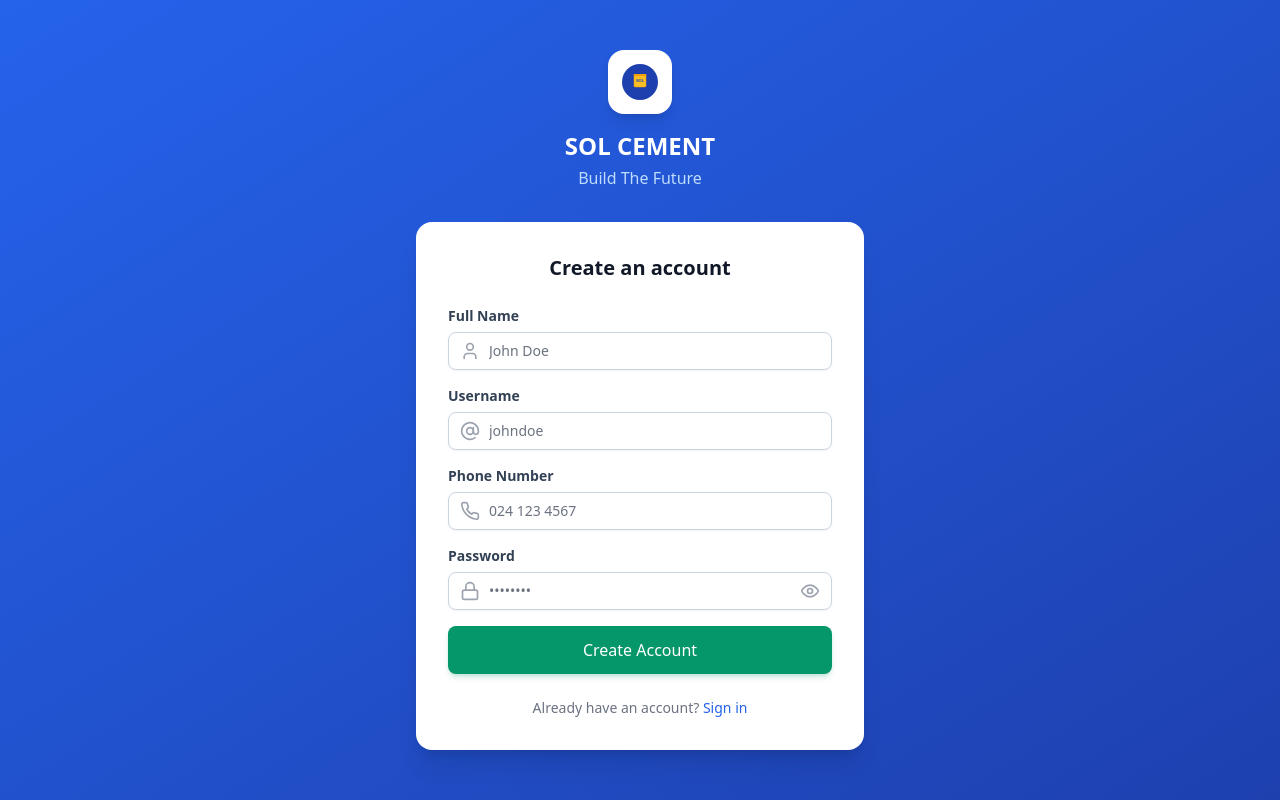
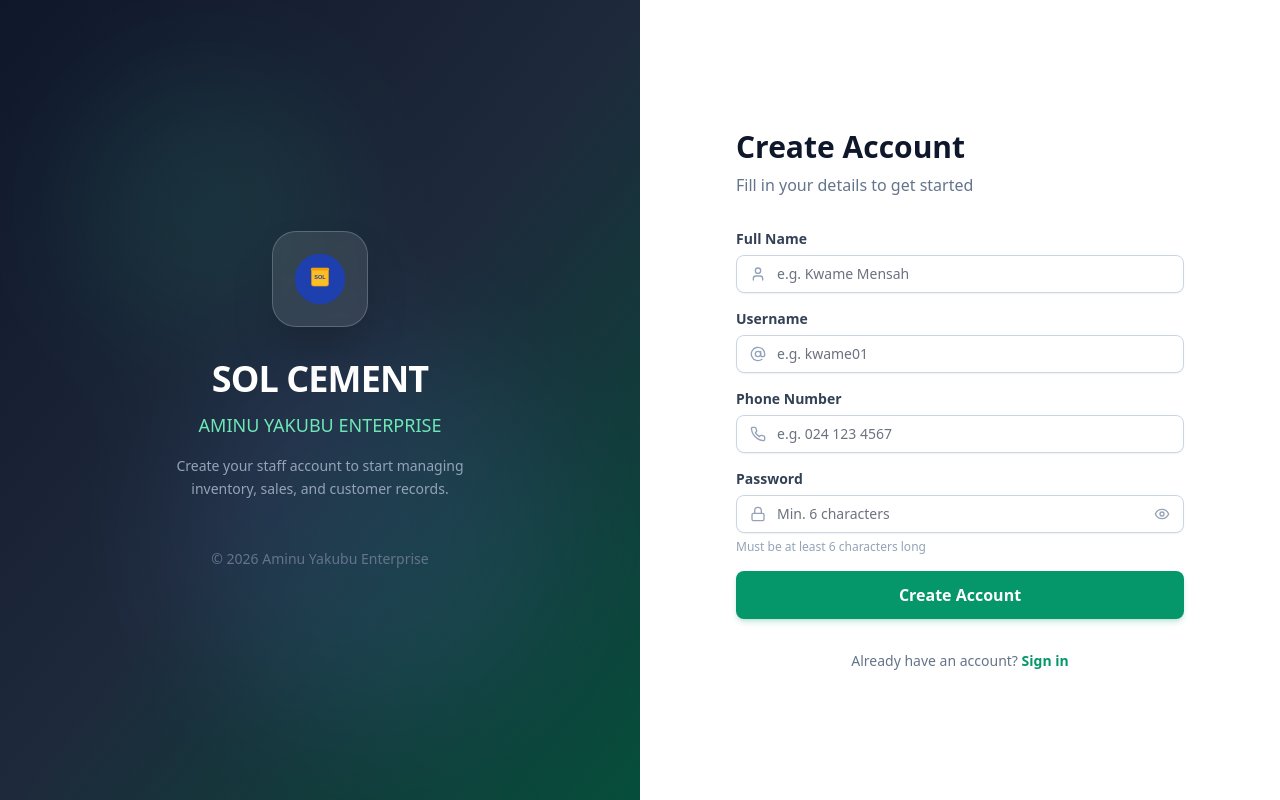
Before and after one commit to khali18/solcement, a React (Create React App) app in the folder frontend/: page /register in a window 1280 px wide. Built offline with nearby package versions, Linux system fonts and the light colour scheme; no server answers.

Commit message:
feat: redesign Login and Register pages with premium split-panel layout

```diff
--- a/frontend/src/pages/Login.js
+++ b/frontend/src/pages/Login.js
@@ -1,7 +1,7 @@
 import React, { useState } from 'react';
 import { useNavigate, Link } from 'react-router-dom';
 import { useAuth } from '../context/AuthContext';
-import { Building2, Eye, EyeOff, Loader2 } from 'lucide-react';
+import { Eye, EyeOff, Loader2, Lock, AtSign } from 'lucide-react';
 
 const Login = () => {
   const navigate = useNavigate();
@@ -15,72 +15,114 @@
     e.preventDefault();
     setError('');
     setLoading(true);
-
     const result = await login(formData.username, formData.password);
-
     if (result.success) {
       navigate('/');
     } else {
       setError(result.message);
     }
-
     setLoading(false);
   };
 
   return (
-    <div className="min-h-screen bg-gradient-to-br from-blue-600 to-blue-800 flex items-center justify-center p-4">
-      <div className="w-full max-w-md">
-        {/* Logo */}
-        <div className="text-center mb-8">
-          <div className="inline-flex items-center justify-center w-16 h-16 bg-white rounded-2xl shadow-lg mb-4">
-            <img src="/logo-small.svg" alt="SOL CEMENT" className="w-10 h-10" />
-          </div>
-          <h1 className="text-2xl font-bold text-white">SOL CEMENT</h1>
-          <p className="text-blue-200 mt-1">Build The Future</p>
+    <div className="min-h-screen flex">
+      {/* Left Panel - Branding */}
+      <div className="hidden lg:flex lg:w-1/2 bg-gradient-to-br from-slate-900 via-slate-800 to-emerald-900 flex-col items-center justify-center p-12 relative overflow-hidden">
+        {/* Background decoration */}
+        <div className="absolute inset-0 opacity-10">
+          <div className="absolute top-20 left-20 w-64 h-64 rounded-full bg-emerald-400 blur-3xl" />
+          <div className="absolute bottom-20 right-20 w-96 h-96 rounded-full bg-blue-400 blur-3xl" />
         </div>
 
-        {/* Form */}
-        <div className="bg-white rounded-2xl shadow-xl p-8">
-          <h2 className="text-xl font-semibold text-gray-900 text-center mb-6">
-            Sign in to your account
-          </h2>
+        <div className="relative text-center">
+          <div className="inline-flex items-center justify-center w-24 h-24 bg-white/10 backdrop-blur-sm rounded-3xl mb-8 border border-white/20 shadow-2xl">
+            <img src="/logo-small.svg" alt="SOL CEMENT" className="w-14 h-14" onError={(e) => { e.target.style.display='none'; }} />
+            <span className="text-white text-3xl font-black hidden" style={{display: 'none'}}>S</span>
+          </div>
+          <h1 className="text-4xl font-black text-white mb-3 tracking-tight">SOL CEMENT</h1>
+          <p className="text-emerald-300 text-lg font-medium mb-12">AMINU YAKUBU ENTERPRISE</p>
+
+          <div className="space-y-4 text-left max-w-sm">
+            {[
+              { emoji: '📦', title: 'Inventory Management', desc: 'Track all stock levels in real time' },
+              { emoji: '🧾', title: 'Invoice & Sales', desc: 'Create and manage customer invoices' },
+              { emoji: '💳', title: 'Payment Tracking', desc: 'Monitor debts and collections' }
+            ].map((item, i) => (
+              <div key={i} className="flex items-start gap-3 bg-white/5 backdrop-blur-sm border border-white/10 rounded-xl p-4">
+                <span className="text-2xl">{item.emoji}</span>
+                <div>
+                  <p className="text-white font-semibold text-sm">{item.title}</p>
+                  <p className="text-slate-400 text-xs mt-0.5">{item.desc}</p>
+                </div>
+              </div>
+            ))}
+          </div>
+        </div>
+
+        <p className="relative mt-12 text-slate-500 text-sm">
+          © {new Date().getFullYear()} Aminu Yakubu Enterprise
+        </p>
+      </div>
+
+      {/* Right Panel - Form */}
+      <div className="w-full lg:w-1/2 flex items-center justify-center p-8 bg-white">
+        <div className="w-full max-w-md">
+          {/* Mobile logo */}
+          <div className="lg:hidden text-center mb-10">
+            <div className="inline-flex items-center justify-center w-16 h-16 bg-slate-900 rounded-2xl shadow-lg mb-4">
+              <img src="/logo-small.svg" alt="SOL CEMENT" className="w-10 h-10" onError={(e) => { e.target.style.display='none'; }} />
+            </div>
+            <h1 className="text-2xl font-black text-slate-900">SOL CEMENT</h1>
+          </div>
+
+          <div className="mb-10">
+            <h2 className="text-3xl font-black text-slate-900">Welcome back 👋</h2>
+            <p className="text-slate-500 mt-2">Sign in to continue to your dashboard</p>
+          </div>
 
           {error && (
-            <div className="mb-4 p-3 bg-red-50 border border-red-200 rounded-lg text-sm text-red-600">
+            <div className="mb-6 p-4 bg-red-50 border border-red-200 rounded-xl text-sm text-red-700 flex items-center gap-2">
+              <span className="text-lg">⚠️</span>
               {error}
             </div>
           )}
 
           <form onSubmit={handleSubmit} className="space-y-5">
             <div>
-              <label className="label">Username</label>
+              <label className="block text-sm font-semibold text-slate-700 mb-1.5">Username</label>
+              <div className="relative">
+                <AtSign className="absolute left-3.5 top-1/2 -translate-y-1/2 w-4 h-4 text-slate-400" />
                 <input
                   type="text"
                   value={formData.username}
                   onChange={(e) => setFormData({ ...formData, username: e.target.value })}
-                className="input"
+                  className="input pl-10"
                   placeholder="Enter your username"
                   required
+                  autoComplete="username"
                 />
+              </div>
             </div>
 
             <div>
-              <label className="label">Password</label>
+              <label className="block text-sm font-semibold text-slate-700 mb-1.5">Password</label>
               <div className="relative">
+                <Lock className="absolute left-3.5 top-1/2 -translate-y-1/2 w-4 h-4 text-slate-400" />
                 <input
                   type={showPassword ? 'text' : 'password'}
                   value={formData.password}
                   onChange={(e) => setFormData({ ...formData, password: e.target.value })}
-                  className="input pr-10"
+                  className="input pl-10 pr-11"
                   placeholder="Enter your password"
                   required
+                  autoComplete="current-password"
                 />
                 <button
                   type="button"
                   onClick={() => setShowPassword(!showPassword)}
-                  className="absolute right-3 top-1/2 -translate-y-1/2 text-gray-400 hover:text-gray-600"
+                  className="absolute right-3.5 top-1/2 -translate-y-1/2 text-slate-400 hover:text-slate-600 transition-colors"
                 >
-                  {showPassword ? <EyeOff className="w-5 h-5" /> : <Eye className="w-5 h-5" />}
+                  {showPassword ? <EyeOff className="w-4 h-4" /> : <Eye className="w-4 h-4" />}
                 </button>
               </div>
             </div>
@@ -88,30 +130,26 @@
             <button
               type="submit"
               disabled={loading}
-              className="w-full btn-primary py-3"
+              className="w-full btn-primary py-3 text-base font-semibold mt-2"
             >
               {loading ? (
+                <span className="flex items-center justify-center gap-2">
                   <Loader2 className="w-5 h-5 animate-spin" />
-              ) : (
-                'Sign In'
-              )}
+                  Signing in...
+                </span>
+              ) : 'Sign In'}
             </button>
           </form>
 
-          <div className="mt-6 text-center">
-            <p className="text-sm text-gray-500">
+          <div className="mt-8 text-center">
+            <p className="text-sm text-slate-500">
               Don't have an account?{' '}
-              <Link to="/register" className="text-blue-600 hover:text-blue-700 font-medium">
+              <Link to="/register" className="text-emerald-600 hover:text-emerald-700 font-semibold">
                 Create one
               </Link>
             </p>
           </div>
         </div>
-
-        {/* Footer */}
-        <p className="text-center text-blue-200 text-sm mt-8">
-          © 2024 AMINU YAKUBU ENTERPRISE. All rights reserved.
-        </p>
       </div>
     </div>
   );
--- a/frontend/src/pages/Register.js
+++ b/frontend/src/pages/Register.js
@@ -1,18 +1,13 @@
 import React, { useState } from 'react';
 import { useNavigate, Link } from 'react-router-dom';
 import { useAuth } from '../context/AuthContext';
-import { Building2, Eye, EyeOff, Loader2, User, Phone, Lock, AtSign } from 'lucide-react';
+import { Eye, EyeOff, Loader2, User, Phone, Lock, AtSign } from 'lucide-react';
 import toast from 'react-hot-toast';
 
 const Register = () => {
   const navigate = useNavigate();
   const { register } = useAuth();
-  const [formData, setFormData] = useState({
-    name: '',
-    username: '',
-    password: '',
-    phone: ''
-  });
+  const [formData, setFormData] = useState({ name: '', username: '', password: '', phone: '' });
   const [showPassword, setShowPassword] = useState(false);
   const [loading, setLoading] = useState(false);
   const [error, setError] = useState('');
@@ -21,7 +16,6 @@
     e.preventDefault();
     setError('');
     setLoading(true);
-
     try {
       const result = await register(formData);
       if (result.success) {
@@ -37,116 +31,120 @@
     }
   };
 
+  const fields = [
+    { key: 'name', label: 'Full Name', icon: User, type: 'text', placeholder: 'e.g. Kwame Mensah', autoComplete: 'name' },
+    { key: 'username', label: 'Username', icon: AtSign, type: 'text', placeholder: 'e.g. kwame01', autoComplete: 'username' },
+    { key: 'phone', label: 'Phone Number', icon: Phone, type: 'tel', placeholder: 'e.g. 024 123 4567', autoComplete: 'tel' },
+  ];
+
   return (
-    <div className="min-h-screen bg-gradient-to-br from-blue-600 to-blue-800 flex items-center justify-center p-4">
-      <div className="w-full max-w-md">
-        {/* Logo */}
-        <div className="text-center mb-8">
-          <div className="inline-flex items-center justify-center w-16 h-16 bg-white rounded-2xl shadow-lg mb-4">
-            <img src="/logo-small.svg" alt="SOL CEMENT" className="w-10 h-10" />
+    <div className="min-h-screen flex">
+      {/* Left Panel - Branding */}
+      <div className="hidden lg:flex lg:w-1/2 bg-gradient-to-br from-slate-900 via-slate-800 to-emerald-900 flex-col items-center justify-center p-12 relative overflow-hidden">
+        <div className="absolute inset-0 opacity-10">
+          <div className="absolute top-20 left-20 w-64 h-64 rounded-full bg-emerald-400 blur-3xl" />
+          <div className="absolute bottom-20 right-20 w-96 h-96 rounded-full bg-blue-400 blur-3xl" />
         </div>
-          <h1 className="text-2xl font-bold text-white">SOL CEMENT</h1>
-          <p className="text-blue-200 mt-1">Build The Future</p>
+        <div className="relative text-center">
+          <div className="inline-flex items-center justify-center w-24 h-24 bg-white/10 backdrop-blur-sm rounded-3xl mb-8 border border-white/20 shadow-2xl">
+            <img src="/logo-small.svg" alt="SOL CEMENT" className="w-14 h-14" onError={(e) => { e.target.style.display='none'; }} />
+          </div>
+          <h1 className="text-4xl font-black text-white mb-3 tracking-tight">SOL CEMENT</h1>
+          <p className="text-emerald-300 text-lg font-medium mb-4">AMINU YAKUBU ENTERPRISE</p>
+          <p className="text-slate-400 text-sm max-w-xs mx-auto leading-relaxed">
+            Create your staff account to start managing inventory, sales, and customer records.
+          </p>
+        </div>
+        <p className="relative mt-12 text-slate-500 text-sm">
+          © {new Date().getFullYear()} Aminu Yakubu Enterprise
+        </p>
       </div>
 
-        {/* Form */}
-        <div className="bg-white rounded-2xl shadow-xl p-8">
-          <h2 className="text-xl font-semibold text-gray-900 text-center mb-6">
-            Create an account
-          </h2>
+      {/* Right Panel - Form */}
+      <div className="w-full lg:w-1/2 flex items-center justify-center p-8 bg-white overflow-y-auto">
+        <div className="w-full max-w-md">
+          {/* Mobile logo */}
+          <div className="lg:hidden text-center mb-8">
+            <div className="inline-flex items-center justify-center w-16 h-16 bg-slate-900 rounded-2xl shadow-lg mb-4">
+              <img src="/logo-small.svg" alt="SOL CEMENT" className="w-10 h-10" onError={(e) => { e.target.style.display='none'; }} />
+            </div>
+            <h1 className="text-2xl font-black text-slate-900">SOL CEMENT</h1>
+          </div>
+
+          <div className="mb-8">
+            <h2 className="text-3xl font-black text-slate-900">Create Account</h2>
+            <p className="text-slate-500 mt-2">Fill in your details to get started</p>
+          </div>
 
           {error && (
-            <div className="mb-4 p-3 bg-red-50 border border-red-200 rounded-lg text-sm text-red-600">
+            <div className="mb-6 p-4 bg-red-50 border border-red-200 rounded-xl text-sm text-red-700 flex items-center gap-2">
+              <span className="text-lg">⚠️</span>
               {error}
             </div>
           )}
 
           <form onSubmit={handleSubmit} className="space-y-4">
-            <div>
-              <label className="label">Full Name</label>
+            {fields.map(({ key, label, icon: Icon, type, placeholder, autoComplete }) => (
+              <div key={key}>
+                <label className="block text-sm font-semibold text-slate-700 mb-1.5">{label}</label>
                 <div className="relative">
-                <User className="absolute left-3 top-1/2 -translate-y-1/2 w-5 h-5 text-gray-400" />
+                  <Icon className="absolute left-3.5 top-1/2 -translate-y-1/2 w-4 h-4 text-slate-400" />
                   <input
-                  type="text"
-                  value={formData.name}
-                  onChange={(e) => setFormData({ ...formData, name: e.target.value })}
+                    type={type}
+                    value={formData[key]}
+                    onChange={(e) => setFormData({ ...formData, [key]: e.target.value })}
                     className="input pl-10"
-                  placeholder="John Doe"
+                    placeholder={placeholder}
+                    autoComplete={autoComplete}
                     required
                   />
                 </div>
               </div>
+            ))}
 
             <div>
-              <label className="label">Username</label>
+              <label className="block text-sm font-semibold text-slate-700 mb-1.5">Password</label>
               <div className="relative">
-                <AtSign className="absolute left-3 top-1/2 -translate-y-1/2 w-5 h-5 text-gray-400" />
-                <input
-                  type="text"
-                  value={formData.username}
-                  onChange={(e) => setFormData({ ...formData, username: e.target.value })}
-                  className="input pl-10"
-                  placeholder="johndoe"
-                  required
-                />
-              </div>
-            </div>
-
-            <div>
-              <label className="label">Phone Number</label>
-              <div className="relative">
-                <Phone className="absolute left-3 top-1/2 -translate-y-1/2 w-5 h-5 text-gray-400" />
-                <input
-                  type="tel"
-                  value={formData.phone}
-                  onChange={(e) => setFormData({ ...formData, phone: e.target.value })}
-                  className="input pl-10"
-                  placeholder="024 123 4567"
-                  required
-                />
-              </div>
-            </div>
-
-            <div>
-              <label className="label">Password</label>
-              <div className="relative">
-                <Lock className="absolute left-3 top-1/2 -translate-y-1/2 w-5 h-5 text-gray-400" />
+                <Lock className="absolute left-3.5 top-1/2 -translate-y-1/2 w-4 h-4 text-slate-400" />
                 <input
                   type={showPassword ? 'text' : 'password'}
                   value={formData.password}
                   onChange={(e) => setFormData({ ...formData, password: e.target.value })}
-                  className="input pl-10 pr-10"
-                  placeholder="••••••••"
+                  className="input pl-10 pr-11"
+                  placeholder="Min. 6 characters"
                   required
                   minLength={6}
+                  autoComplete="new-password"
                 />
                 <button
                   type="button"
                   onClick={() => setShowPassword(!showPassword)}
-                  className="absolute right-3 top-1/2 -translate-y-1/2 text-gray-400 hover:text-gray-600"
+                  className="absolute right-3.5 top-1/2 -translate-y-1/2 text-slate-400 hover:text-slate-600 transition-colors"
                 >
-                  {showPassword ? <EyeOff className="w-5 h-5" /> : <Eye className="w-5 h-5" />}
+                  {showPassword ? <EyeOff className="w-4 h-4" /> : <Eye className="w-4 h-4" />}
                 </button>
               </div>
+              <p className="text-xs text-slate-400 mt-1.5">Must be at least 6 characters long</p>
             </div>
 
             <button
               type="submit"
               disabled={loading}
-              className="w-full btn-primary py-3 mt-4"
+              className="w-full btn-primary py-3 text-base font-semibold mt-2"
             >
               {loading ? (
-                <Loader2 className="w-5 h-5 animate-spin mx-auto" />
-              ) : (
-                'Create Account'
-              )}
+                <span className="flex items-center justify-center gap-2">
+                  <Loader2 className="w-5 h-5 animate-spin" />
+                  Creating account...
+                </span>
+              ) : 'Create Account'}
             </button>
           </form>
 
-          <div className="mt-6 text-center">
-            <p className="text-sm text-gray-500">
+          <div className="mt-8 text-center">
+            <p className="text-sm text-slate-500">
               Already have an account?{' '}
-              <Link to="/login" className="text-blue-600 hover:text-blue-700 font-medium">
+              <Link to="/login" className="text-emerald-600 hover:text-emerald-700 font-semibold">
                 Sign in
               </Link>
             </p>
```
Lines whose indentation alone changed are shown as unchanged.
